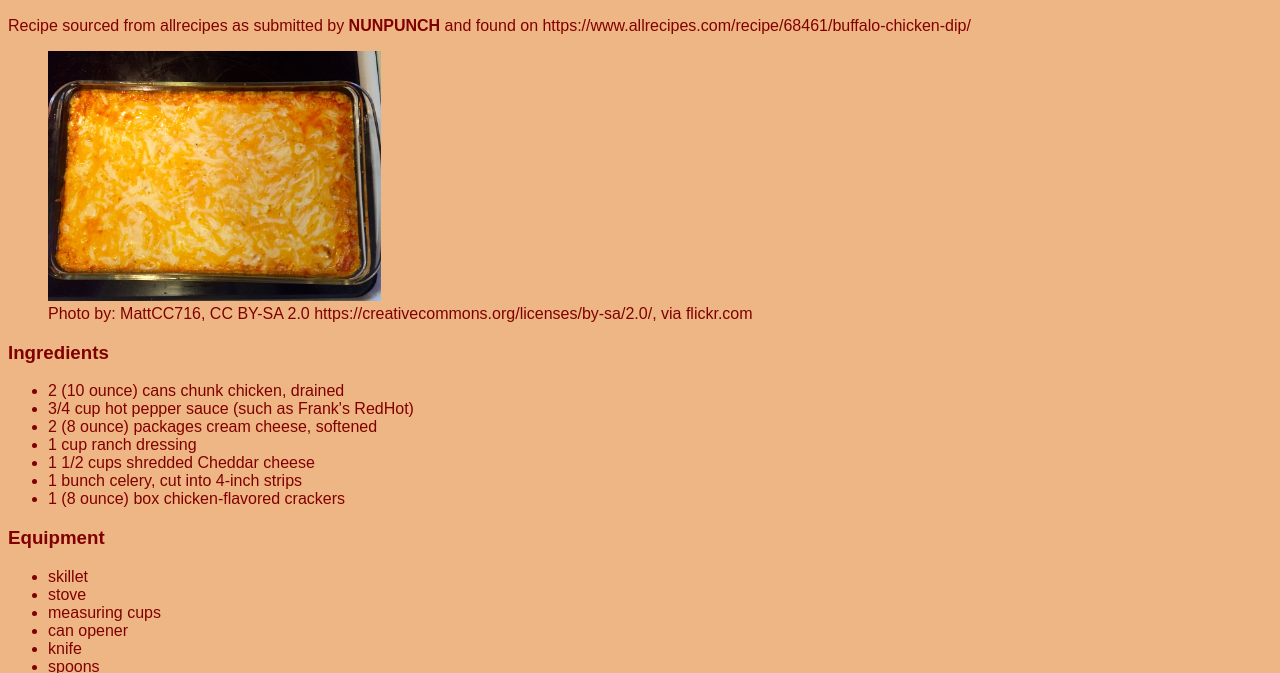
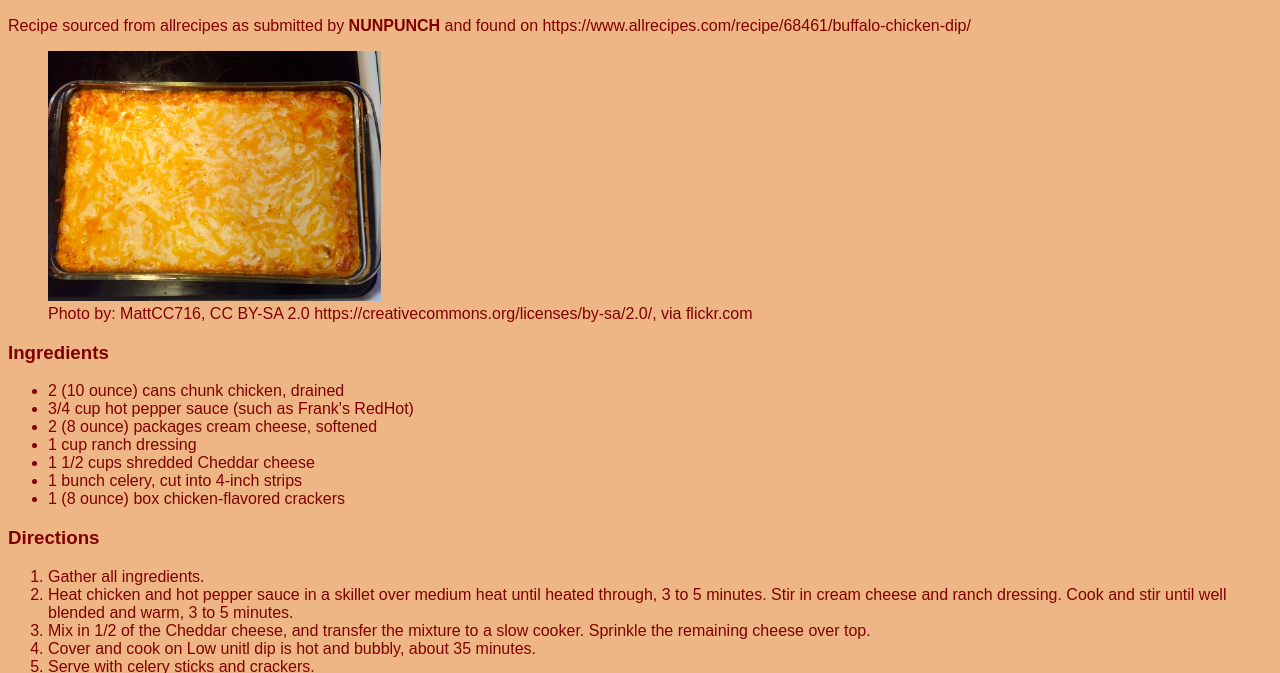
Before and after one commit to kyttekatte/CodingAssignment3, a plain HTML site: page index.html in a window 1280 px wide. Shown: the part 111-784 px from the top of the page. Drawn offline with Linux system fonts and the light colour scheme.

Commit message:
Fresh Copy of CA2

```diff
--- a/index.html
+++ b/index.html
@@ -28,7 +28,7 @@
         <li>1 (8 ounce) box chicken-flavored crackers</li>
     </ul>
 
-    <h3>Equipment</h3>
+    <!-- <h3>Equipment</h3>
     <ul>
         <li>skillet</li>
         <li>stove</li>
@@ -38,7 +38,7 @@
         <li>spoons</li>
         <li>spatula</li>
         <li>crock pot/slow cooker</li>
-    </ul>
+    </ul> -->
 
     <h3>Directions</h3>
     <ol>
```
